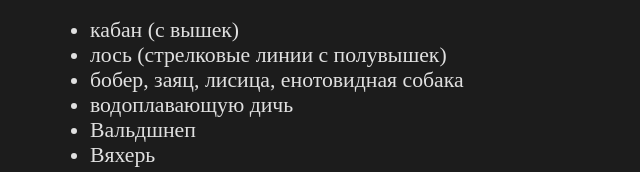
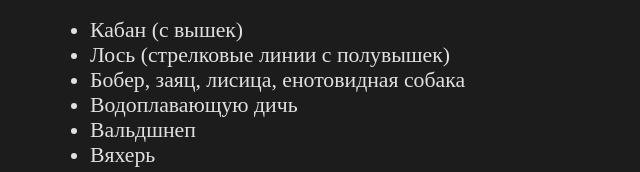
Before and after one commit to TheVeksel/Oxota.Sokolie, a plain HTML site: page index.html in a window 1280 px wide. Shown: the part 542-714 px from the top of the page, 50-690 px from the left. Drawn offline with nearby package versions, Linux system fonts and the light colour scheme.

Commit message:
text fix

```diff
--- a/index.html
+++ b/index.html
@@ -77,10 +77,10 @@
                         Все это создает отличные условия для отдыха и экологического туризма.
                         На территории более 16 тысяч гектар к Вашим услугам предлагаются различные виды охоты:
                     <ul class="about__list">
-                        <li class="about__list-item">кабан (с вышек)</li>
-                        <li class="about__list-item">лось (стрелковые линии с полувышек)</li>
-                        <li class="about__list-item">бобер, заяц, лисица, енотовидная собака</li>
-                        <li class="about__list-item">водоплавающую дичь</li>
+                        <li class="about__list-item">Кабан (с вышек)</li>
+                        <li class="about__list-item">Лось (стрелковые линии с полувышек)</li>
+                        <li class="about__list-item">Бобер, заяц, лисица, енотовидная собака</li>
+                        <li class="about__list-item">Водоплавающую дичь</li>
                         <li class="about__list-item">Вальдшнеп</li>
                         <li class="about__list-item">Вяхерь</li>
                         <li class="about__list-item">Серая ворона</li>
@@ -275,6 +275,15 @@
                             <th scope="col">Целевой взнос для охотников членов СООРО, руб.</th>
                             <th scope="col">Целевой взнос для иных охотников, руб.</th>
                         </tr>
+                        <tr>
+                            <th scope="row">Сезон охоты</th>
+                            <td>2000</td>
+                            <td>5000</td>
+                        </tr>
+                        <tr>
+                            <th scope="row">Сутки охоты</th>
+                            <td>1000</td>
+                            <td>2000</td>
                         </tr>
                         <tr>
                             <th scope="row">Граждане, достигшие 65 лет</th>
@@ -290,16 +299,6 @@
                             <th scope="row">Граждане, достигшие 80 лет</th>
                             <td>Без оплаты</td>
                             <td>Без оплаты</td>
-                        </tr>
-                        <tr>
-                            <th scope="row">Сутки охоты</th>
-                            <td>1000</td>
-                            <td>2000</td>
-                        </tr>
-                        <tr>
-                            <th scope="row">Сезон охоты</th>
-                            <td>5000</td>
-                            <td>10000</td>
                         </tr>
                     </table>
                     <div class="contact-info">
```
